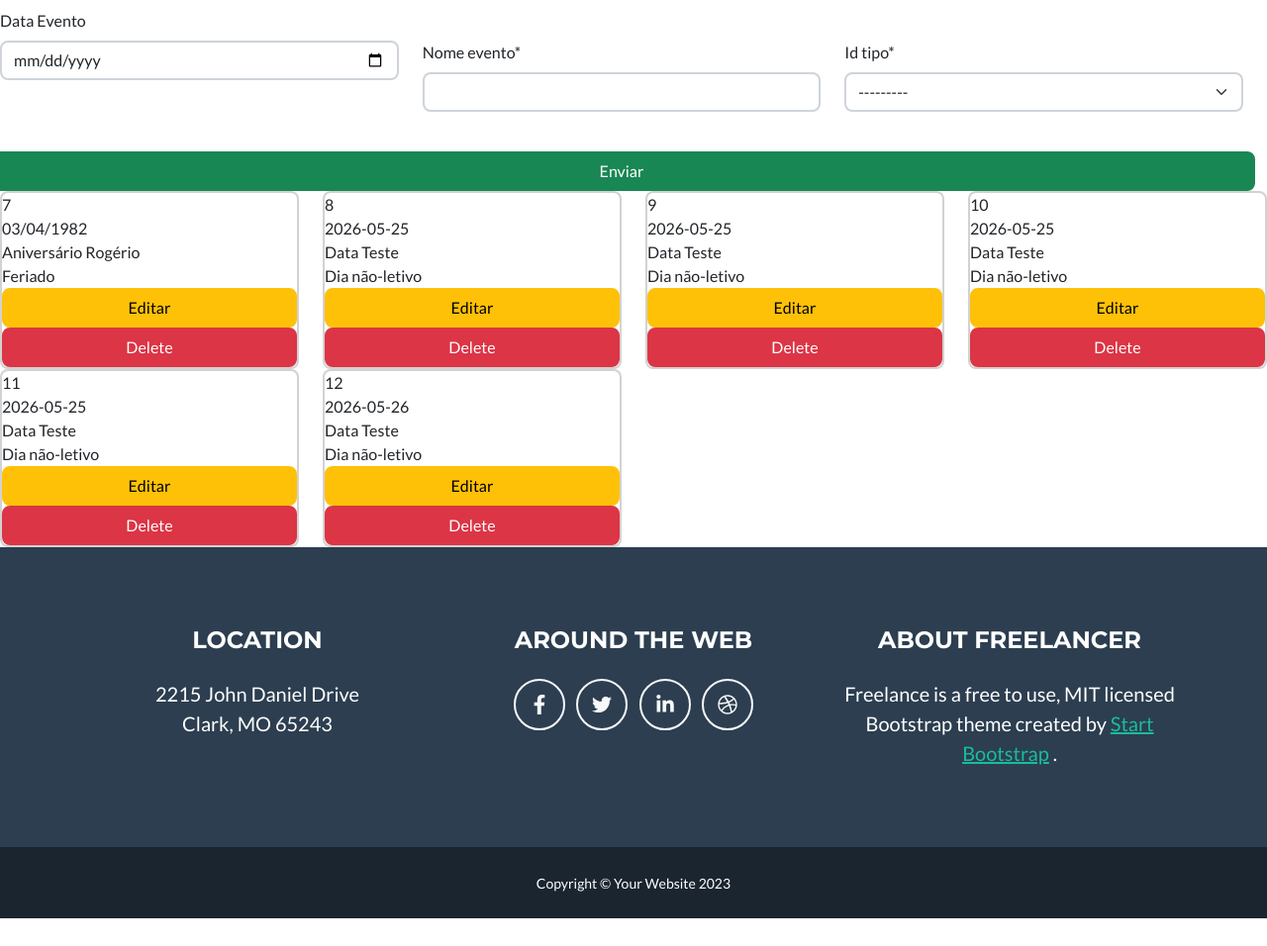
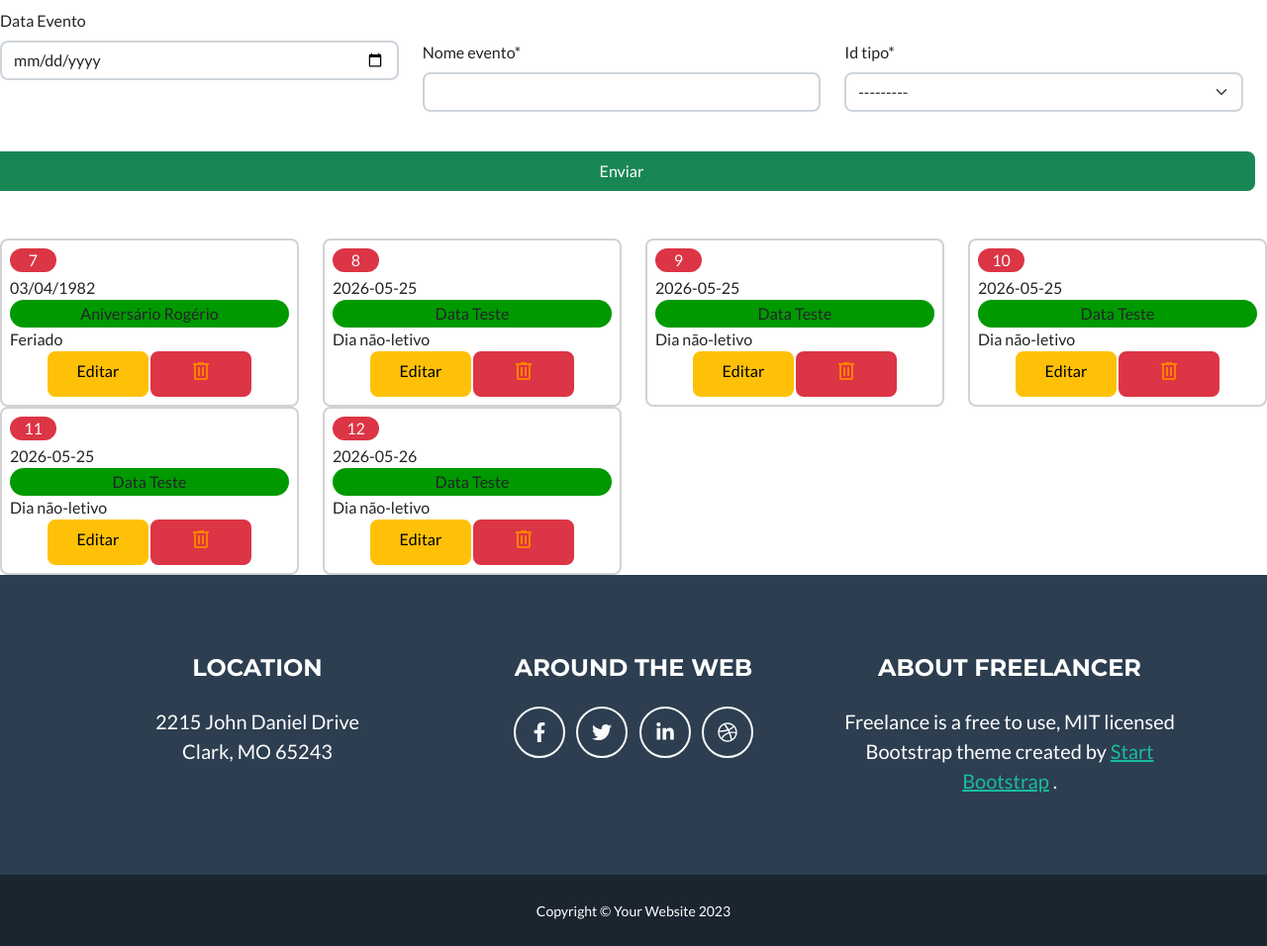
Before and after one commit to rogeriopsdev/calendar2026, a Django app: page /new_evento/ in a window 1280 px wide. Shown: the part 151-1107 px from the top of the page at 99% size. Before the commit the page ends 1079 px from the top, so only its background shows below. Run offline with Django 5.2, Linux system fonts and the light colour scheme; data comes from the database, SQL or seed files in the repository; some libraries are stand-ins or nearby versions.

Commit message:
com estilização

```diff
--- a/calendarioApp/templates/calendario/base.html
+++ b/calendarioApp/templates/calendario/base.html
@@ -13,6 +13,7 @@
         <!-- Google fonts-->
         <link href="https://fonts.googleapis.com/css?family=Montserrat:400,700" rel="stylesheet" type="text/css" />
         <link href="https://fonts.googleapis.com/css?family=Lato:400,700,400italic,700italic" rel="stylesheet" type="text/css" />
+        <link rel="stylesheet" href="https://fonts.googleapis.com/css2?family=Material+Symbols+Outlined:opsz,wght,FILL,GRAD@20..48,100..700,0..1,-50..200&icon_names=delete" />
         <!-- Core theme CSS (includes Bootstrap)-->
         <link href="/static/css/styles.css" rel="stylesheet" />
         <link rel="stylesheet" href="/static/css/meu.css">
--- a/calendarioApp/templates/calendario/new_evento.html
+++ b/calendarioApp/templates/calendario/new_evento.html
@@ -2,27 +2,45 @@
 {% block conteudo %}
     {% load crispy_forms_tags %}
     {% load widget_tweaks %}
+
     <h1 class="text-info">Gerador de Calendários</h1>
-<div class="row">
-<form method="POST" enctype="multipart/form-data" class="row ">
+    <div class="row mb-5">
+        <form method="POST" enctype="multipart/form-data" class="row">
             {% csrf_token %}
             <label for="data" class="form-label"> Data Evento</label>
-    <div class="col-4"> {% render_field form1.data_evento type='date' class='form-control' id='data'%}</div>
-    <div class="col-4">{{ form1.nome_evento | as_crispy_field}}</div>
-    <div class="col-4">{{ form1.id_tipo | as_crispy_field}}</div>
+            <div class="col-4"> {% render_field form1.data_evento type='date' class='form-control' id='data' %}</div>
+            <div class="col-4">{{ form1.nome_evento | as_crispy_field }}</div>
+            <div class="col-4">{{ form1.id_tipo | as_crispy_field }}</div>
             <input type="submit" value="Enviar" class="btn btn-success mt-4">
         </form>
     </div>
     <div class="row">
         {% for evento in eventos %}
             <div class="col-sm-12 col-md-6 col-lg-3">
-    <div class="card">
-        <div>{{ evento.id_evento }}</div>
+                <div class="card p-2">
+                    <div class="bg-danger rounded-5 text-light col-lg-2 mb-1"
+                         style="text-align: center">{{ evento.id_evento }}</div>
                     <div>{{ evento.data_evento }}</div>
-        <div>{{ evento.nome_evento }}</div>
+                    <div style="background: rgb(0,153,0);padding: 2px;text-align: center; border-radius: 50px;">{{ evento.nome_evento }}</div>
                     <div>{{ evento.id_tipo }}</div>
-        <a href="{% url 'editar_evento' evento.id_evento %}" class="btn btn-warning">Editar</a>
-        <a href="{% url 'delete_evento' evento.id_evento %}" class="btn btn-danger">Delete</a>
+                    <div class="row" style="justify-content: center;">
+
+                        <a style="margin-right: 1px; margin-left: 1px;"
+                           href="{% url 'editar_evento' evento.id_evento %}"
+                           class="btn btn-warning col-md-6 col-lg-4 col-sm-12">
+
+Editar
+</a>
+
+
+                        <a style="margin-right: 1px; margin-left: 1px;"
+                           href="{% url 'delete_evento' evento.id_evento %}"
+                           class="btn btn-danger col-md-6 col-lg-4 col-sm-12">
+                                <span style="color: rgb(255,128,0)" class="material-symbols-outlined">
+delete
+</span></a>
+
+                    </div>
                 </div>
             </div><!-- comentário -->
         {% endfor %}
```
Lines whose indentation alone changed are shown as unchanged.
